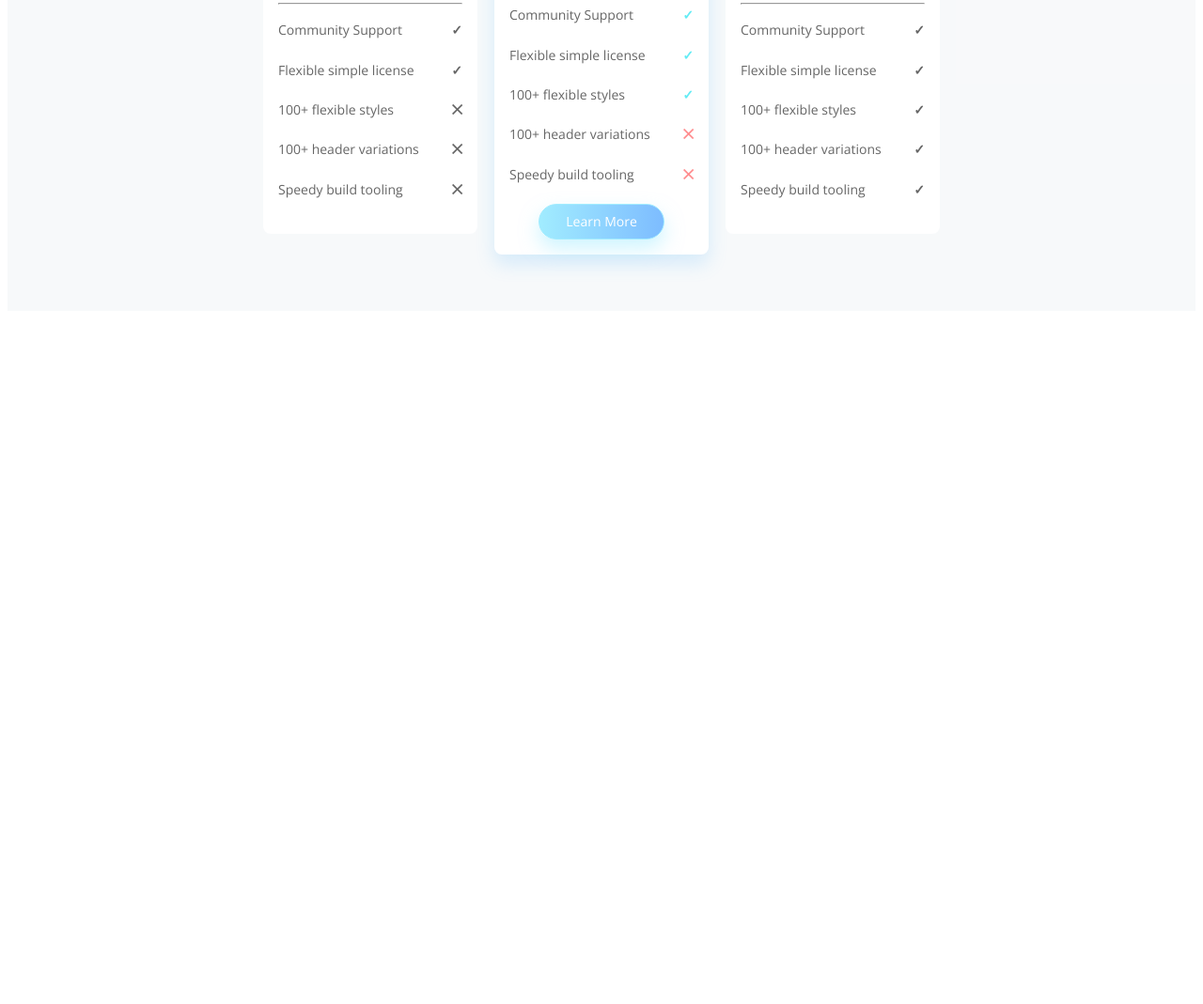
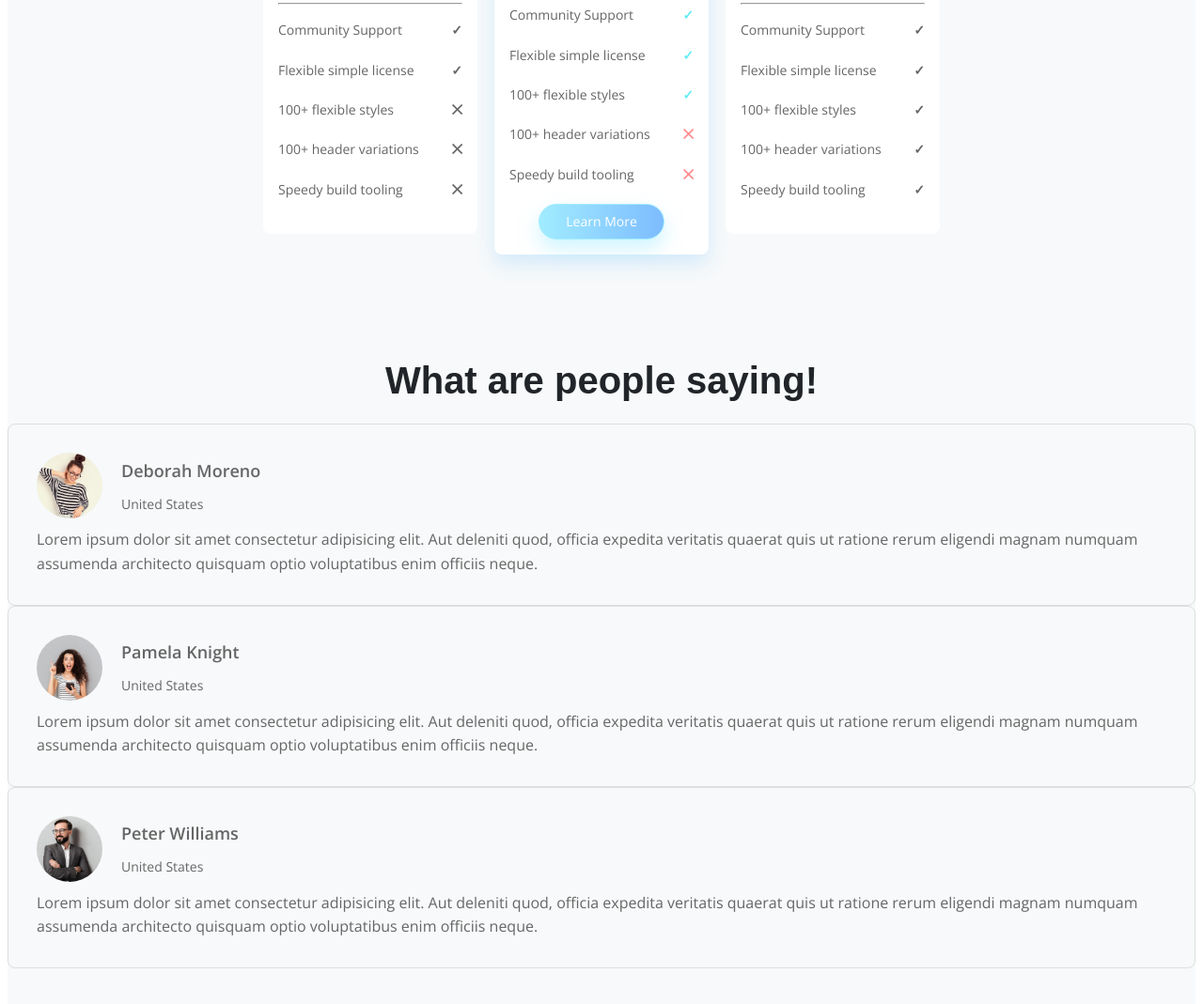
Before and after one commit to Michael-AngelCevallos/Coderad-Project, a plain HTML site: page index.html in a window 1280 px wide. Shown: the part 2706-3775 px from the top of the page at 94% size. Before the commit the page ends 3045 px from the top, so only its background shows below. Drawn offline with nearby package versions, Linux system fonts and the light colour scheme; a web font is replaced by a local one.

Commit message:
Add style to testimonial cards

```diff
--- a/css/styles.css
+++ b/css/styles.css
@@ -293,3 +293,42 @@ font-weight: 600;
 .plan-btn-wrapper{
   text-align: center;
 }
+
+
+
+/* Section 6 - Testimonial  */
+.testimonials .block-text{
+  padding-right: 0;
+  text-align: center;
+}
+
+.testimonials-card{
+  border: 1px solid #dedede;
+  border-radius: 8px;
+  padding: var(--size-30);
+}
+
+.testimonials-card .top{
+  display: flex;
+  align-items: center;
+  padding-bottom: var(--size-10);
+}
+
+.testimonials-card img.profile {
+  width: 70px;
+  border-radius: 50%;
+  margin-right: var(--size-20);
+}
+
+.top h4 {
+  margin-top: 0;
+  margin-bottom: var(--size-10);
+  font-weight: 600;
+  font-size: var(--size-18);
+}
+
+.bottom p {
+  margin: 0;
+  font-size: var(--size-16);
+  line-height: 1.6
+}
--- a/index.html
+++ b/index.html
@@ -301,9 +301,56 @@
             </li>
           </ul>
         </div>
+      </div>
+
+        <!-- Section 6 - Testimonials -->
+        <section class="testimonials">
+          <div class="block-text">
+            <h2>What are people saying!</h2>
+          </div>
+          <div class="testimonial-grid">
+            <div class="testimonials-card">
+            <div class="top">
+              <img src="./assets/images/1.png" alt="" class="profile">
+              <div class="top-info">
+              <h4>Deborah Moreno</h4>
+              <span>United States</span>
+            </div>
+            </div>
+            <div class="bottom">
+              <p>Lorem ipsum dolor sit amet consectetur adipisicing elit. Aut deleniti quod, officia expedita veritatis quaerat quis ut ratione rerum eligendi magnam numquam assumenda architecto quisquam optio voluptatibus enim officiis neque.</p>
+              </div>
+            </div>
+
+            <div class="testimonials-card">
+              <div class="top">
+                <img src="./assets/images/2.png" alt="" class="profile">
+                <div class="top-info">
+                <h4>Pamela Knight</h4>
+                <span>United States</span>
+              </div>
+              </div>
+              <div class="bottom">
+                <p>Lorem ipsum dolor sit amet consectetur adipisicing elit. Aut deleniti quod, officia expedita veritatis quaerat quis ut ratione rerum eligendi magnam numquam assumenda architecto quisquam optio voluptatibus enim officiis neque.</p>
+                </div>
+              </div>
+
+              <div class="testimonials-card">
+                <div class="top">
+                  <img src="./assets/images/3.png" alt="" class="profile">
+                  <div class="top-info">
+                  <h4>Peter Williams</h4>
+                  <span>United States</span>
+                </div>
+                </div>
+                <div class="bottom">
+                  <p>Lorem ipsum dolor sit amet consectetur adipisicing elit. Aut deleniti quod, officia expedita veritatis quaerat quis ut ratione rerum eligendi magnam numquam assumenda architecto quisquam optio voluptatibus enim officiis neque.</p>
+                  </div>
+                </div>
+          </div>
+        </section>
 
 
-      </div>
     </section>
 
   </body>
```
